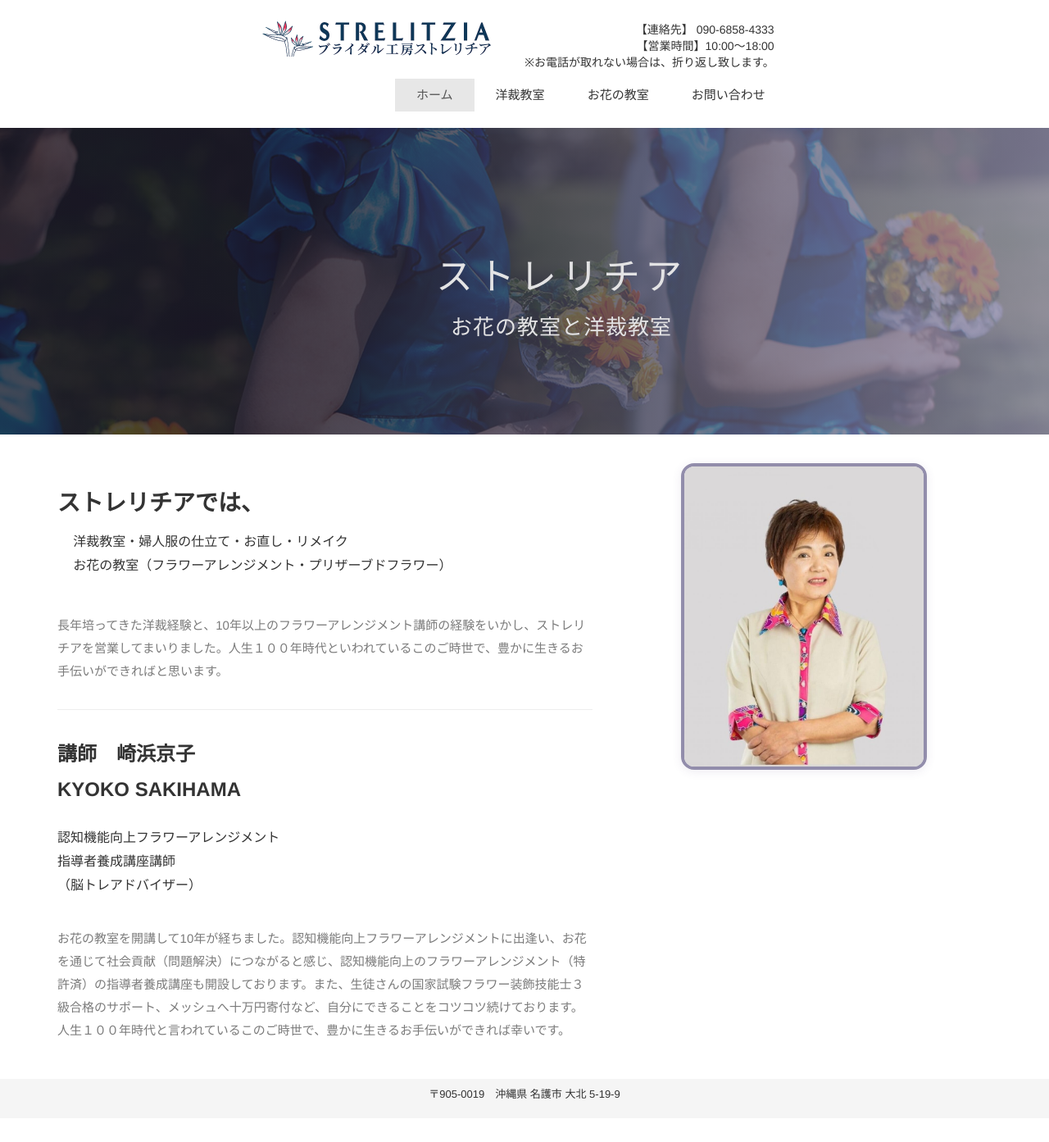
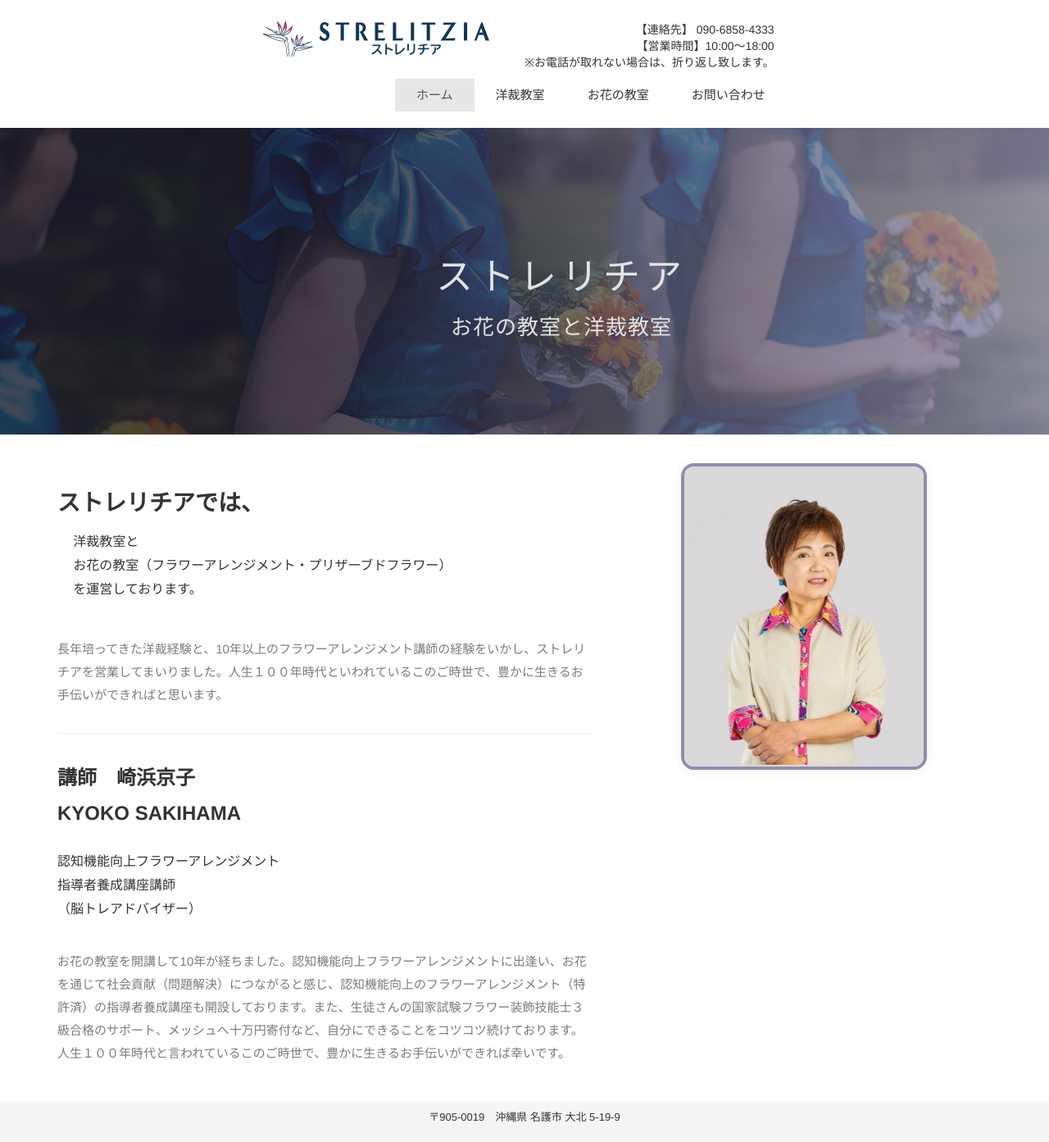
Before and after one commit to happyshohaku/strelitzia, a Jekyll site: the page built from index.html, in a window 1280 px wide. Shown: the whole page at 82% size. Built offline with Jekyll 4.4.1, drawn with Linux system fonts in a browser that asks for light colours; nearby versions of some CDN libraries; some web fonts are replaced; before the commit the page ends 1364 px from its top, so only the background shows below that.

Commit message:
change logo and text

```diff
--- a/_includes/contact_services.html
+++ b/_includes/contact_services.html
@@ -6,10 +6,10 @@
             <i class="fa fa-map-marker"></i>〒905-0019　沖縄県 名護市 大北 5-19-9<br/>
         </li>
         <li>
-            <i class="fa fa-calendar-o"></i>営業時間： 10:00 ~ 18:00<br/><span style="margin-left: 35px;">※お電話が取れない場合は、折り返し致します。</span>
+            <i class="fa fa-calendar-o"></i>営業時間： 10:00 ~ 18:00
         </li>
         <li>
-            <i class="fa fa-phone"></i>ＴＥＬ　：０９０ー６８５８ー４３３３
+            <i class="fa fa-phone"></i>ＴＥＬ　：０９０ー６８５８ー４３３３<br/><span style="margin-left: 35px;">※お電話が取れない場合は、折り返し致します。</span>
         </li>
         </ul>
     </div>
--- a/_includes/crayon_services.html
+++ b/_includes/crayon_services.html
@@ -17,7 +17,5 @@
          回数チケット：8回分￥9,680（税込）<br>
          （1時間￥1,210になってお得です。）<br>
          ※洋裁教室は入会金￥10,000（税込）<br>
-         <br>
-         オリジナル婦人服の仕立て、洋服のお直し、リメイクも取り扱っております。
     </div>
 </div>
--- a/_includes/index-about.html
+++ b/_includes/index-about.html
@@ -1,7 +1,8 @@
 <div class="about-text" style="font-size:16px; line-height:1.8;">
   <ul style="padding-left:1.2em; margin-bottom:1.5em;">
-    <li>洋裁教室・婦人服の仕立て・お直し・リメイク</li>
+    <li>洋裁教室と</li>
     <li>お花の教室（フラワーアレンジメント・プリザーブドフラワー）</li>
+    <li>を運営しております。</li>
   </ul>
   <p>長年培ってきた洋裁経験と、10年以上のフラワーアレンジメント講師の経験をいかし、ストレリチアを営業してまいりました。人生１００年時代といわれているこのご時世で、豊かに生きるお手伝いができればと思います。</p>
   <hr style="margin:2em 0;">
```
Also changed, not shown: img/logo.png, img/logo3.png (added).
